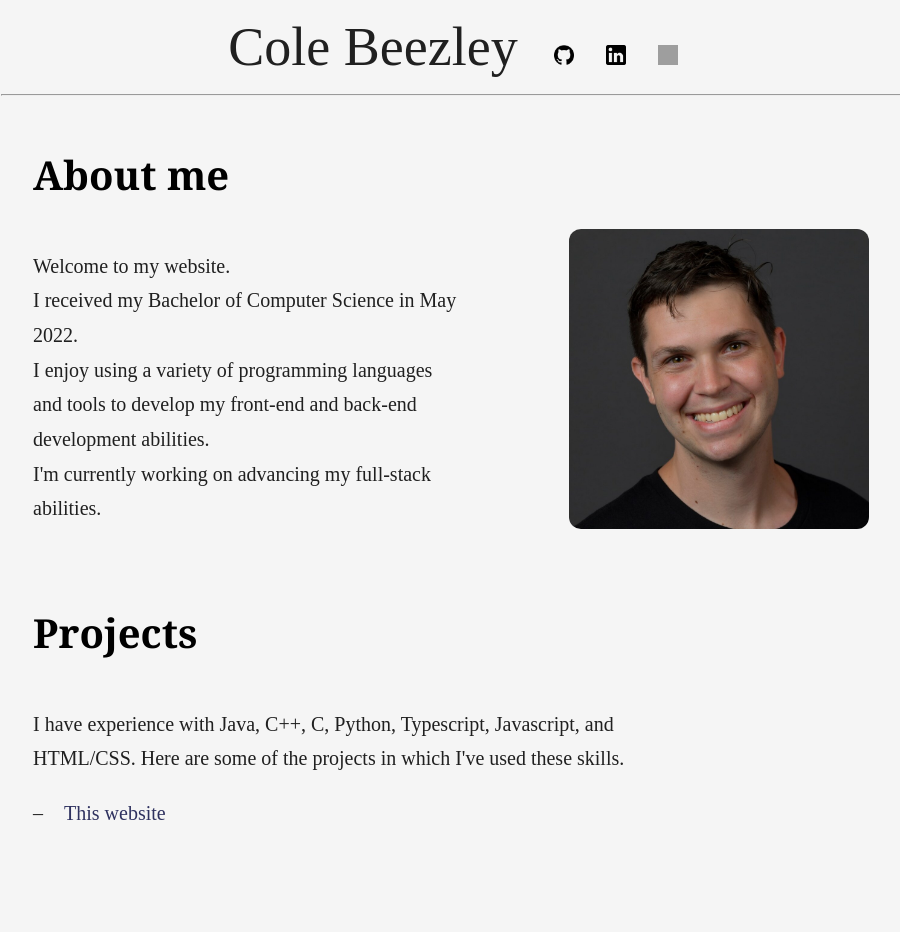
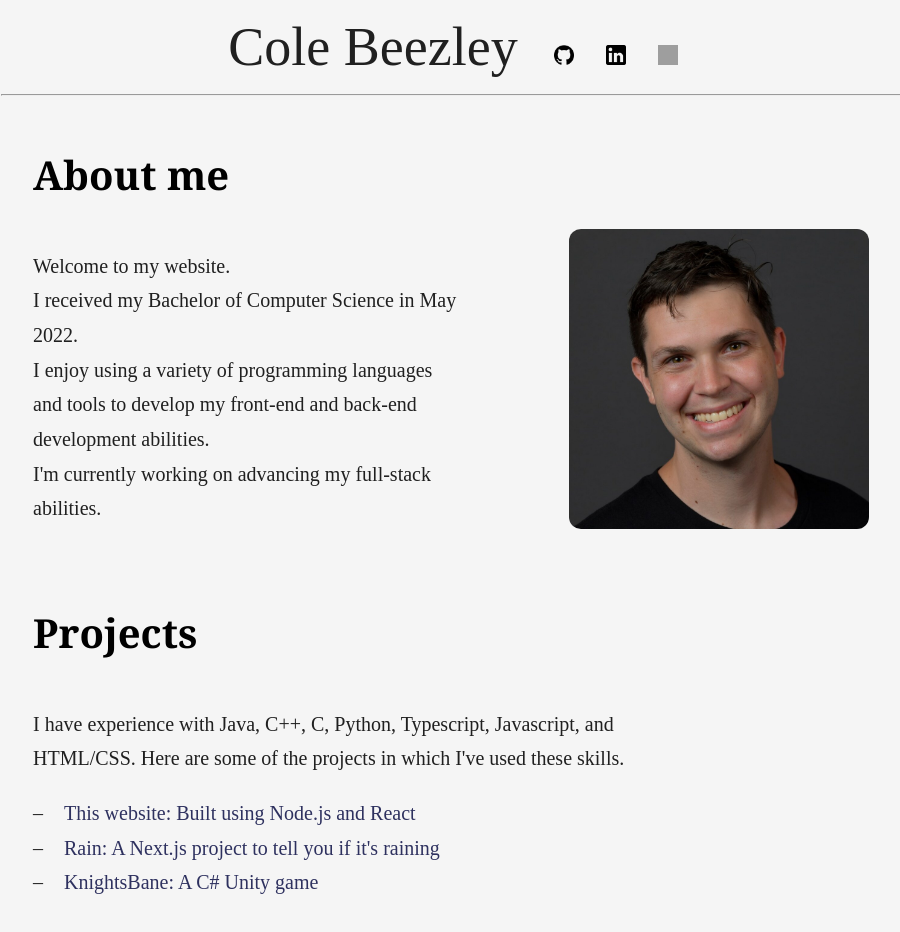
Before and after one commit to onodeloc/portfolio2, a React (Create React App) app: page / in a window 1280 px wide. Shown: the top 932 px of the page, without its empty margins (189-1089 px from the left). Before the commit the page ends 867 px from the top, so only its background shows below. Built offline with nearby package versions, Linux system fonts and the light colour scheme; grey boxes are pictures that could not be loaded; the HTML template or start-up script is replaced by a standard one.

Commit message:
Added projects

```diff
--- a/src/components/Projects.js
+++ b/src/components/Projects.js
@@ -12,7 +12,9 @@ const Projects = () => (
             I have experience with Java, C++, C, Python, Typescript, Javascript, and HTML/CSS.
             Here are some of the projects in which I've used these skills. <br></br></p>
           <p id="two">
-          – <a class="change" href="https://github.com/onodeloc/portfolio2">This website</a><br></br>
+          – <a class="change" href="https://github.com/onodeloc/portfolio2">This website: Built using Node.js and React</a><br></br>
+          – <a class="change" href="https://github.com/onodeloc/rain">Rain: A Next.js project to tell you if it's raining</a><br></br>
+          – <a class="change" href="https://github.com/onodeloc/knightsbane">KnightsBane: A C# Unity game</a><br></br>
           {/* – <a class="change" href="https://onodeloc.com/rain">A rain application!</a><br></br> */}
           </p>
 
```
